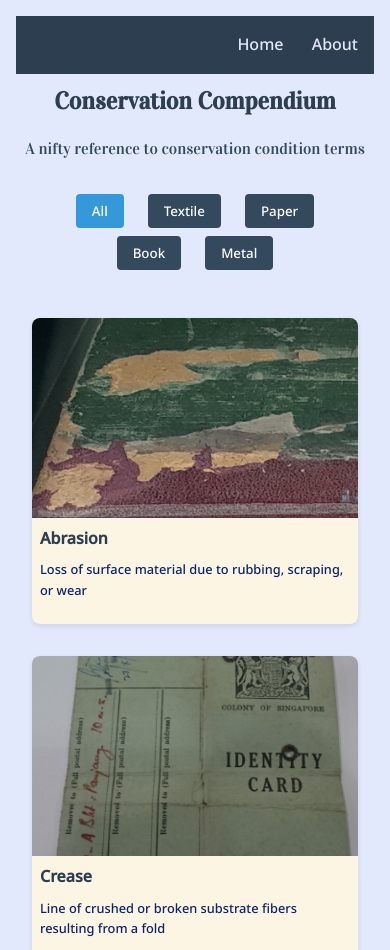
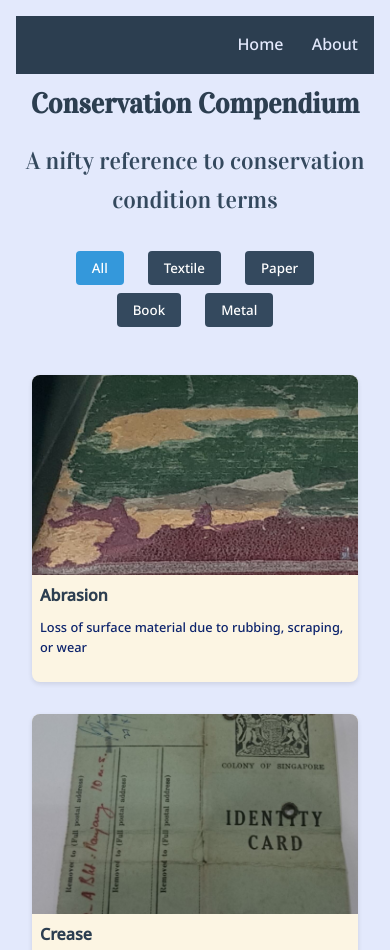
Before and after one commit to ftanlp/CC, a plain HTML site: page index.html in a window 390 px wide. Shown: the top 950 px of the page. Drawn offline with Linux system fonts and the light colour scheme.

Commit message:
font sizes 2

```diff
--- a/css/styles.css
+++ b/css/styles.css
@@ -328,11 +328,11 @@ ul {
     }
 
     h1 {
-        font-size: 1.5rem;
+        font-size: 1.75rem;
     }
 
     h2 {
-        font-size: 1rem;
+        font-size: 1.5rem;
     }
 
     h3 {
@@ -343,7 +343,13 @@ ul {
         font-size: 1rem;
     }
 
-    p, .tile-content p, ul, ul li {
+
+
+
+    p,
+    .tile-content p,
+    ul,
+    ul li {
         font-size: 0.8rem;
     }
 }
```
Also changed, not shown: details/abrasion.html (+1 -1 lines).
